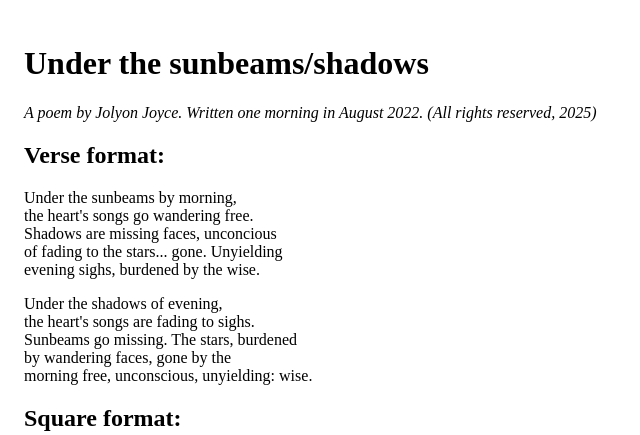
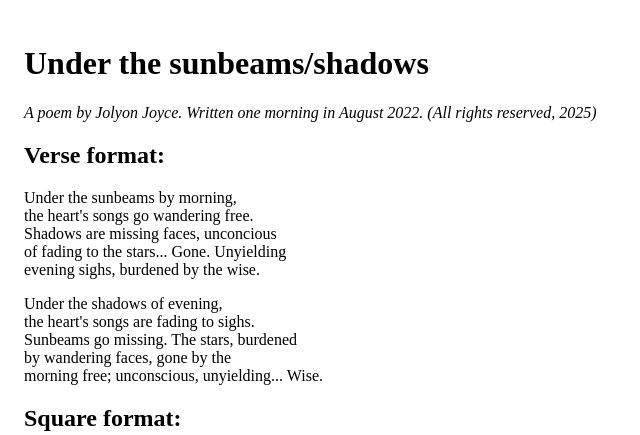
Before and after one commit to jolyonjoyce/jolyonjoyce.github.io, a plain HTML site: page under-the-sunbeams.html in a window 1280 px wide. Shown: the top 435 px of the page, 0-640 px from the left. Drawn offline with Linux system fonts and the light colour scheme.

Commit message:
Update under-the-sunbeams.html

```diff
--- a/under-the-sunbeams.html
+++ b/under-the-sunbeams.html
@@ -31,14 +31,14 @@
 <p>Under the sunbeams by morning,<br>
 the heart's songs go wandering free.<br>
 Shadows are missing faces, unconcious<br>
-of fading to the stars... gone. Unyielding<br>
+of fading to the stars... Gone. Unyielding<br>
 evening sighs, burdened by the wise.</p>
 
 <p>Under the shadows of evening,<br>
 the heart's songs are fading to sighs.<br>
 Sunbeams go missing. The stars, burdened<br>
 by wandering faces, gone by the<br>
-morning free, unconscious, unyielding: wise.</p>
+morning free; unconscious, unyielding... Wise.</p>
 
 <h2>Square format:</h2>
 
```
